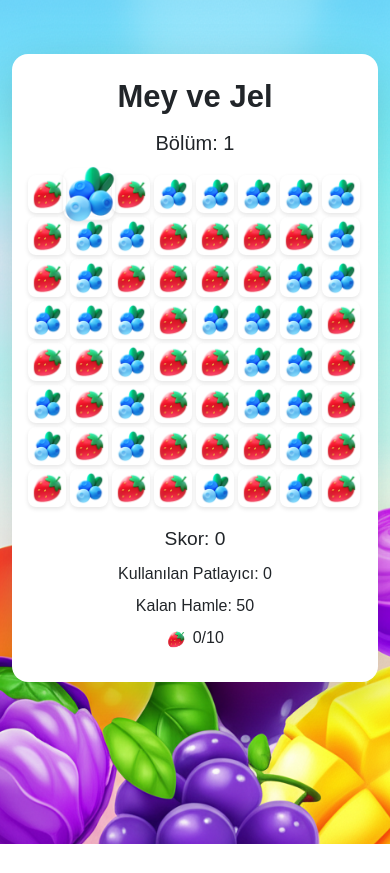
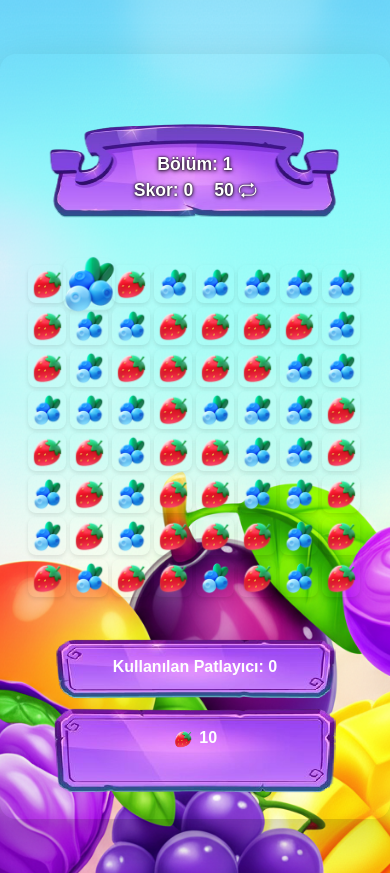
Before and after one commit to chatillon7/meyvejel, a plain HTML site: page index.html in a window 390 px wide. Both pictures are taken after a click on the button "Sesi Aç". Before the commit the page ends 844 px from the top, so only its background shows below. Drawn offline with nearby package versions, Linux system fonts and the light colour scheme.

Commit message:
Add files via upload

```diff
--- a/game.js
+++ b/game.js
@@ -327,7 +327,8 @@ function checkMatches(isPlayerMove = false) {
         }
     }
     if (popped) playSound('pop-sound');
-    scoreDisplay.textContent = score;
+    // Skor ve özel sayaç panelde, DOM'dan güncellenmemeli
+    // if (scoreDisplay) scoreDisplay.textContent = score;
     updateUI();
     // --- GÖREV TAMAMLANDI MI KONTROLÜ ---
     if (checkGoals() && modal.style.display !== 'flex') {
@@ -360,6 +361,11 @@ function checkMatches(isPlayerMove = false) {
         }
         updateUI();
         lastMove = null;
+    }
+    // --- HAMLE BİTTİĞİNDE MODAL AÇILSIN ---
+    if (movesLeft <= 0 && !checkGoals() && modal.style.display !== 'flex') {
+        showModal(false);
+        return;
     } else if (isPlayerMove) {
         if (checkGoals()) {
             showModal(true);
@@ -415,10 +421,10 @@ function triggerBomb(index) {
     if (popped) {
         playSound('bomb-sound');
         specialCounter++;
-        updateSpecialCounterUI();
+        // updateSpecialCounterUI(); // panelde güncelleniyor
         if (specialCounter % 5 === 0) createPaletteCandy();
     }
-    scoreDisplay.textContent = score;
+    // if (scoreDisplay) scoreDisplay.textContent = score;
     updateUI();
     setTimeout(dropCandies, 200);
 }
@@ -485,10 +491,10 @@ function triggerFirework(index) {
     if (popped) {
         playSound('firework-sound');
         specialCounter++;
-        updateSpecialCounterUI();
+        // updateSpecialCounterUI(); // panelde güncelleniyor
         if (specialCounter % 5 === 0) createPaletteCandy();
     }
-    scoreDisplay.textContent = score;
+    // if (scoreDisplay) scoreDisplay.textContent = score;
     updateUI();
     setTimeout(dropCandies, 200);
 }
@@ -534,7 +540,7 @@ function triggerBombFireworkCombo(index) {
         }
     }
     if (popped) playSound('pop-sound');
-    scoreDisplay.textContent = score;
+    // if (scoreDisplay) scoreDisplay.textContent = score;
     updateUI();
     setTimeout(dropCandies, 200);
 }
@@ -807,7 +813,7 @@ function startGame() {
     colorProgress = {};
     chainPopped = null;
     specialCounter = 0;
-    updateSpecialCounterUI();
+    // updateSpecialCounterUI(); // Artık gerek yok, panel updateUI ile güncelleniyor
     createBoard();
     // Level ve görevleri ayarla
     let config = getLevelConfig(currentLevel);
@@ -822,15 +828,38 @@ function startGame() {
 
 // Basit UI güncellemesi (geliştirilebilir)
 function updateUI() {
-    if (typeof levelInfo !== 'undefined') levelInfo.textContent = 'Bölüm: ' + currentLevel;
-    if (typeof movesInfo !== 'undefined') movesInfo.textContent = 'Kalan Hamle: ' + movesLeft;
-    if (typeof missionInfo !== 'undefined') {
-        let html = '';
-        for (let key in colorGoals) {
-            html += `<img src="${key}" class="mission-img"> ${colorProgress[key]||0}/${colorGoals[key]}  `;
-        }
-        missionInfo.innerHTML = html;
+    // Üstte: Bölüm ve test.png ortalanmış şekilde
+    if (typeof levelInfo !== 'undefined') levelInfo.innerHTML = `
+        <span style="position: relative; display: inline-block; width: 300px; height: 180px;">
+            <img src="test.png" alt="bölüm arka plan" style="width: 100%; height: 100%; display: block;">
+            <span style="position: absolute; top: 55%; left: 50%; transform: translate(-50%, -50%); color: #fff; font-weight: bold; text-shadow: 0 1px 4px #000, 0 0 2px #000; font-size: 1.1em; white-space: nowrap;">Bölüm: ${currentLevel}<br/>Skor: <span class="me-3" id="score">${score}</span> <span id="moves-info-inner">${movesLeft} <i class="bi bi-repeat"></i></span></span>
+        </span>`;
+    // game-board altındaki panelde: skor, kalan hamle, kullanılan patlayıcı, görevler alt alta
+    const panel = document.createElement('div');
+    panel.id = 'game-info-panel';
+    panel.style = 'padding-top: 40px; padding-right: 32px; padding-left: 32px; height: 180px; width: 320px; margin: 0 auto 0 auto; background: url("test2.png") center/cover; text-align: center; color: #fff; font-weight: bold;';
+    panel.innerHTML = `
+        <div style='margin-bottom: 47px;'>Kullanılan Patlayıcı: <span id="special-counter">${specialCounter}</span></div>
+        <div id="mission-info-inner"></div>
+    `;
+    // Paneli eklemeden önce eski paneli kaldır
+    const oldPanel = document.getElementById('game-info-panel');
+    if (oldPanel && oldPanel.parentNode) oldPanel.parentNode.removeChild(oldPanel);
+    // game-board'ın hemen altına ekle
+    if (board && board.parentNode) {
+        if (board.nextSibling) board.parentNode.insertBefore(panel, board.nextSibling);
+        else board.parentNode.appendChild(panel);
     }
+    // Görevleri de mission-info-inner'a ekle
+    let html = '';
+    for (let key in colorGoals) {
+        const current = colorProgress[key] || 0;
+        const total = colorGoals[key];
+        const kalan = Math.max(0, total - current);
+        html += `<img src="${key}" class="mission-img"> ${kalan}  `;
+    }
+    const missionInner = document.getElementById('mission-info-inner');
+    if (missionInner) missionInner.innerHTML = html;
 }
 
 function swapCandiesWithAnimation(fromId, toId, callback) {
@@ -921,7 +950,7 @@ function showModal(isWin) {
     if (isWin) {
         playSound('win-sound');
         modalTitle.textContent = 'Tebrikler!';
-        modalMessage.textContent = 'Bölümü başarıyla tamamladınız!';
+        modalMessage.textContent = '';
         modalNext.style.display = '';
         modalRetry.style.display = 'none';
         modalNext.onclick = function() {
@@ -932,8 +961,8 @@ function showModal(isWin) {
         };
     } else {
         playSound('lose-sound');
-        modalTitle.textContent = 'Oyun Bitti!';
-        modalMessage.textContent = 'Hamleleriniz bitti veya görev tamamlanamadı.';
+        modalTitle.textContent = 'Kaybettiniz!';
+        modalMessage.textContent = '';
         modalNext.style.display = 'none';
         modalRetry.style.display = '';
         modalRetry.onclick = function() {
@@ -941,11 +970,6 @@ function showModal(isWin) {
             startGame();
         };
     }
-}
-
-function updateSpecialCounterUI() {
-    const span = document.getElementById('special-counter');
-    if (span) span.textContent = specialCounter;
 }
 
 // Palette bir bomb ile swipelanırsa: rastgele 3 kareye bomb yerleştir ve hepsini patlat.
@@ -964,7 +988,7 @@ function triggerPaletteBombCombo() {
         }
     }
     if (popped) playSound('palette-sound');
-    scoreDisplay.textContent = score;
+    // if (scoreDisplay) scoreDisplay.textContent = score;
     updateUI();
     setTimeout(dropCandies, 200);
 }
@@ -984,7 +1008,7 @@ function triggerPaletteColorCombo(colorImgSrc) {
         }
     }
     if (popped) playSound('palette-sound');
-    scoreDisplay.textContent = score;
+    // if (scoreDisplay) scoreDisplay.textContent = score;
     updateUI();
     setTimeout(dropCandies, 200);
 }
--- a/index.html
+++ b/index.html
@@ -6,31 +6,29 @@
     <title>Mey ve Jel</title>
     <!-- Bootstrap CDN (güncel ve doğru adres) -->
     <link href="https://cdn.jsdelivr.net/npm/bootstrap@5.3.3/dist/css/bootstrap.min.css" rel="stylesheet">
+    <!-- Bootstrap Icons CDN -->
+    <link rel="stylesheet" href="https://cdn.jsdelivr.net/npm/bootstrap-icons@1.11.3/font/bootstrap-icons.min.css">
     <link rel="stylesheet" href="style.css">
+    <link rel="icon" type="image/png" href="pink.png">
 </head>
 <body>
     <div class="container py-4">
-        <div class="game-container shadow-lg bg-white rounded-4 p-4 mx-auto">
-            <h1 class="mb-3 display-5 fw-bold text-dark">Mey ve Jel</h1>
-            <div id="level-info" class="mb-2 h5"></div>
-            <div id="game-board" class="mb-3"></div>
-            <div class="score mb-2">Skor: <span id="score">0</span></div>
-            <div class="mb-2">Kullanılan Patlayıcı: <span id="special-counter">0</span></div>
-            <div id="moves-info" class="mb-2"></div>
-            <div id="mission-info" class="mb-2"></div>
+        <div class="game-container shadow-lg bg-transparent rounded-4 p-4 mx-auto">
+            <div id="level-info" class="mb-0 text-center"></div>
+            <div id="game-board" class="mb-3 mt-0"></div>
+            <div id="game-info-panel" class="mb-2"></div>
         </div>
     </div>
     <div id="modal" class="modal" style="display:none;">
         <div class="modal-content">
             <h2 id="modal-title" class="mb-2"></h2>
             <p id="modal-message" class="mb-3"></p>
-            <button id="modal-next" class="btn btn-success me-2" style="display:none;">Sonraki Bölüm</button>
+            <button id="modal-next" class="btn btn-success" style="display:none;">Sonraki Bölüm</button>
             <button id="modal-retry" class="btn btn-warning" style="display:none;">Tekrar Oyna</button>
         </div>
     </div>
     <div id="audio-modal" class="modal" style="display:flex;">
         <div class="modal-content">
-            <p>Oyun ses efektleri için lütfen "Sesi Aç" butonuna tıklayın.</p>
             <button id="audio-allow" class="btn btn-dark">Sesi Aç</button>
             <div id="audio-test-result" style="color:red;"></div>
         </div>
--- a/style.css
+++ b/style.css
@@ -1,25 +1,57 @@
 /* Bootstrap çekirdek stilleri eklendi */
 @import url('https://cdn.jsdelivr.net/npm/bootstrap@5.3.3/dist/css/bootstrap.min.css');
 
+html, body {
+    overflow-x: hidden !important;
+    width: 100vw !important;
+    max-width: 100vw !important;
+    min-width: 100vw !important;
+    position: relative;
+    box-sizing: border-box;
+    touch-action: pan-y;
+}
 body {
     margin: 0;
     padding: 0;
     font-family: Arial, sans-serif;
+    display: flex;
+    flex-direction: column;
+    align-items: center;
+    justify-content: flex-start;
+    min-height: 100vh;
+    width: 100vw !important;
+    box-sizing: border-box;
     background: linear-gradient(135deg, #f8ffae 0%, #43c6ac 100%);
-    min-height: 100vh;
     background-image: url('bg.png'), linear-gradient(135deg, #f8ffae 0%, #43c6ac 100%);
     background-size: cover;
     background-position: center;
     background-repeat: no-repeat;
 }
+.container {
+    display: flex;
+    flex-direction: column;
+    align-items: center;
+    justify-content: flex-start;
+    width: 100vw !important;
+    max-width: 100vw !important;
+    min-width: 100vw !important;
+    box-sizing: border-box;
+    padding-left: 0 !important;
+    padding-right: 0 !important;
+}
 .game-container {
-    max-width: 400px;
     margin: 30px auto;
     background: #fff;
     border-radius: 16px;
     box-shadow: 0 4px 16px rgba(0,0,0,0.1);
     padding: 20px;
     text-align: center;
+    max-width: 400px;
+    width: 100%;
+    box-sizing: border-box;
+    display: flex;
+    flex-direction: column;
+    align-items: center;
 }
 #game-board {
     display: grid;
@@ -28,6 +60,7 @@ body {
     gap: 2px;
     justify-content: center;
     margin: 20px auto;
+    width: fit-content;
 }
 .candy {
     width: 38px;
@@ -83,10 +116,11 @@ body {
     z-index: 9999;
 }
 .modal-content {
-    background: #fff;
-    border-radius: 16px;
-    padding: 32px 24px;
-    box-shadow: 0 8px 32px rgba(0,0,0,0.2);
+    background: none;
+    border-radius: 0;
+    border: none;
+    padding: 0;
+    box-shadow: none;
     text-align: center;
     min-width: 260px;
     max-width: 90vw;
@@ -94,15 +128,26 @@ body {
     display: flex;
     flex-direction: column;
     align-items: center;
+    justify-content: center;
+    position: relative;
+    width: 360px;
+    height: 640px;
+    background: url('modal.png') center center/contain no-repeat;
+}
+#modal-title, #modal-message, #modal-next, #modal-retry {
+    position: relative;
+    z-index: 2;
 }
 #modal-title {
-    margin-bottom: 12px;
     font-size: 2em;
-    color: #43c6ac;
+    color: #24072c;
+    margin-top: 60px;
+    font-weight: bolder;
 }
 #modal-message {
-    margin-bottom: 24px;
     font-size: 1.2em;
+    color: #4e0f61;
+    font-weight: bold;
 }
 #modal-next, #modal-retry {
     margin: 0 8px;
@@ -110,13 +155,13 @@ body {
     font-size: 1em;
     border: none;
     border-radius: 8px;
-    background: #43c6ac;
+    background: #3f023f;
     color: #fff;
     cursor: pointer;
     transition: background 0.2s;
 }
 #modal-next:hover, #modal-retry:hover {
-    background: #36a2eb;
+    background: #e236eb;
 }
 /* Şeker swap animasyonları */
 .candy.swap-left {
@@ -153,36 +198,54 @@ body {
 }
 
 @media (max-width: 500px) {
-  .candy.swap-left, .candy.swap-right {
-    animation-duration: 0.18s;
+  html, body {
+    overflow-x: hidden !important;
+    width: 100vw !important;
+    max-width: 100vw !important;
+    min-width: 100vw !important;
+    position: relative;
+    box-sizing: border-box;
+    touch-action: pan-y;
   }
-  .candy.swap-left {
-    animation-name: swapLeftMobile;
+  .container, .game-container {
+    margin-left: auto !important;
+    margin-right: auto !important;
+    left: 0;
+    right: 0;
+    position: relative;
+    max-width: 100vw !important;
+    width: 100vw !important;
+    min-width: 100vw !important;
+    box-sizing: border-box;
+    padding-left: 0 !important;
+    padding-right: 0 !important;
   }
-  .candy.swap-right {
-    animation-name: swapRightMobile;
+  .game-container {
+    max-width: 100vw !important;
+    width: 100vw !important;
+    min-width: 100vw !important;
+    border-radius: 0;
+    box-shadow: none;
+    padding: 8px 0 16px 0;
   }
-  .candy.swap-up {
-    animation-name: swapUpMobile;
+  #game-board {
+    margin: 12px auto;
+    width: fit-content;
+    min-width: unset;
+    max-width: unset;
   }
-  .candy.swap-down {
-    animation-name: swapDownMobile;
+  .modal-content {
+    width: 90vw;
+    height: 90vw;
+    min-width: 220px;
+    min-height: 220px;
+    max-width: 95vw;
+    max-height: 95vw;
+    background-size: contain;
   }
-  @keyframes swapLeftMobile {
-    0% { transform: translateX(0); }
-    100% { transform: translateX(-8vw); }
-  }
-  @keyframes swapRightMobile {
-    0% { transform: translateX(0); }
-    100% { transform: translateX(8vw); }
-  }
-  @keyframes swapUpMobile {
-    0% { transform: translateY(0); }
-    100% { transform: translateY(-8vw); }
-  }
-  @keyframes swapDownMobile {
-    0% { transform: translateY(0); }
-    100% { transform: translateY(8vw); }
+  #modal-title {
+    margin-top: 32px;
+    font-size: 1.3em;
   }
 }
 .hint-animate {
```
Also changed, not shown: modal.png (added), test.png (added), test2.png (added), 1 other file.
